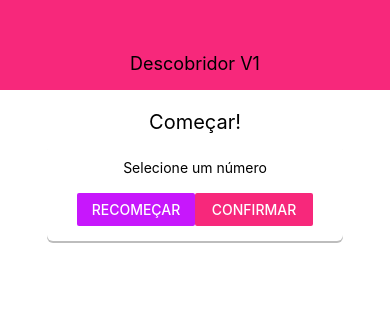
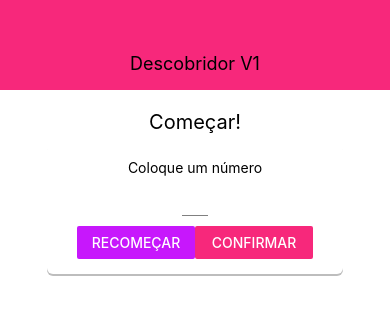
Before and after one commit to marcelohjw/descobridor, a React Native app: screen / in a window 390 px wide. Shown: the top 314 px of the page. Built offline with nearby package versions, Linux system fonts and the light colour scheme.

Commit message:
Input component added and working

```diff
--- /dev/null
+++ b/components/Input.js
@@ -0,0 +1,17 @@
+import React from 'react';
+import { TextInput, StyleSheet } from 'react-native';
+
+const Input = props => {
+    return <TextInput {...props} style={{...styles.input, ...props.style }} />
+};
+
+const styles = StyleSheet.create({
+    input: {
+        height: 30,
+        borderBottomColor: 'grey',
+        borderBottomWidth: 1,
+        marginVertical: 10
+    }
+});
+
+export default Input;
--- a/screens/StartGameScreen.js
+++ b/screens/StartGameScreen.js
@@ -1,7 +1,8 @@
 import React from 'react';
-import { View, Text, StyleSheet, TextInput, Button } from 'react-native';
+import { View, Text, StyleSheet, Button } from 'react-native';
 
 import Card from '../components/Card';
+import Input from '../components/Input';
 import colors from '../constants/colors';
 
 const StartGameScreen = props => {
@@ -9,8 +10,13 @@
         <View style={styles.screen}>
             <Text style={styles.title}>Começar!</Text>
             <Card style={styles.inputContainer}>
-                <Text>Selecione um número</Text>
-                <TextInput />
+                <Text>Coloque um número</Text>
+                <Input style={styles.input}
+                blurOnSubmit
+                autoCapitalize="none"
+                autoCorrect={false}
+                keyboardType="number-pad"
+                maxLength={2} />
                 <View style={styles.buttonsContainer}>
                     <View style={styles.button}>
                         <Button title="Recomeçar" color={colors.secondary}/>
@@ -47,6 +53,10 @@
     },
     button: {
         width: '50%'
+    },
+    input: {
+        width: '10%',
+        textAlign: 'center'
     }
 });
 
```
